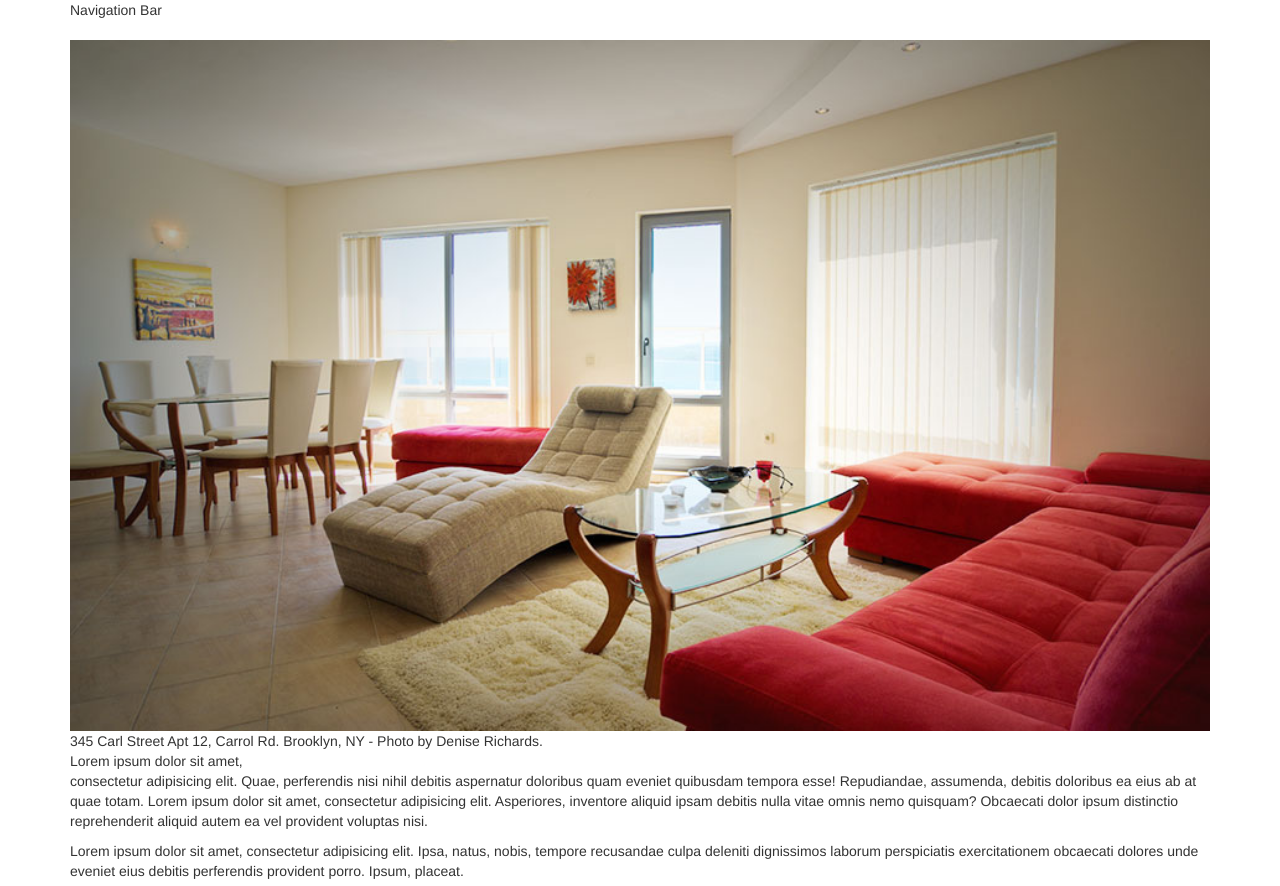
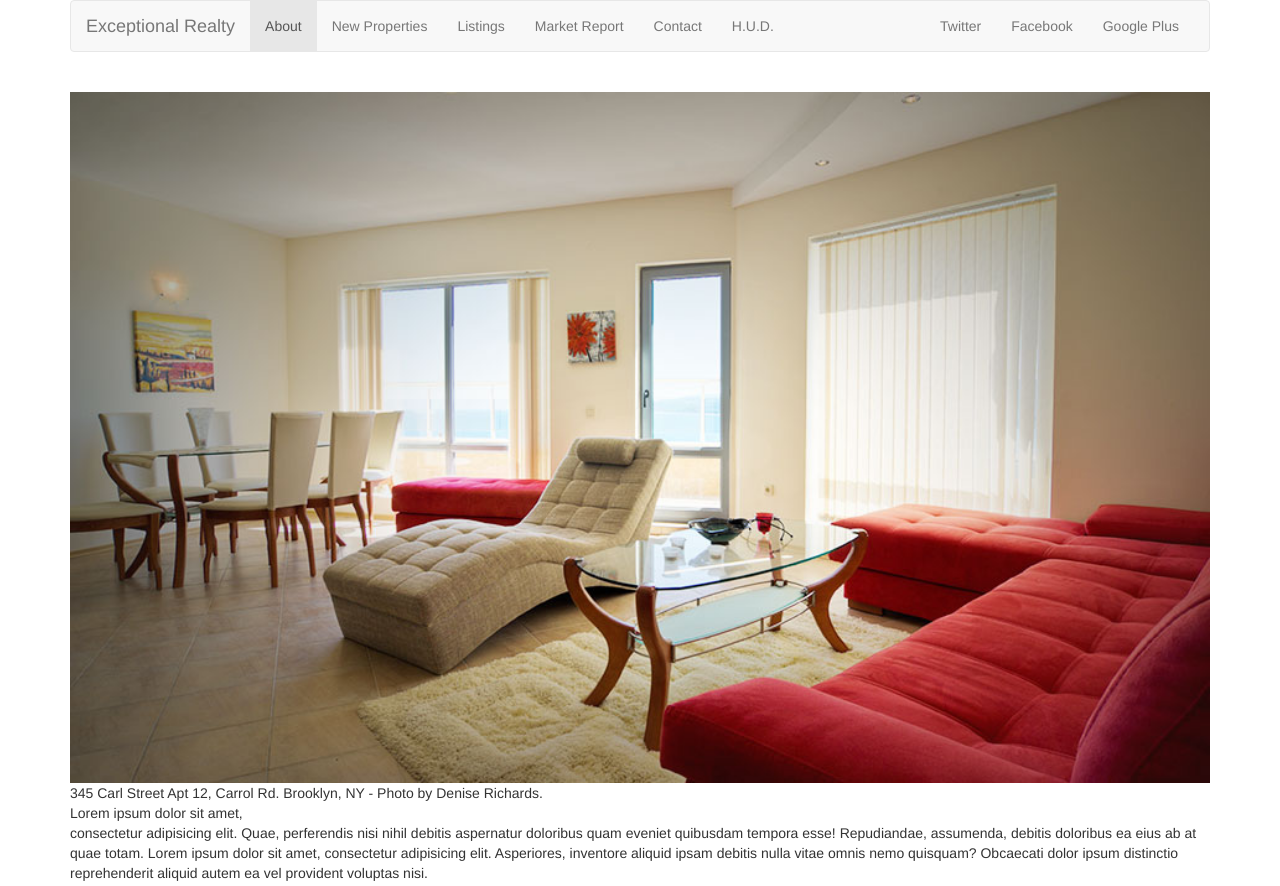
Before and after one commit to kyled871/exceptional-realty-bootstrapped, a plain HTML site: page index.html in a window 1280 px wide. Shown: the top 886 px of the page. Drawn offline with nearby package versions, Linux system fonts and the light colour scheme.

Commit message:
finish navbar

```diff
--- a/index.html
+++ b/index.html
@@ -26,7 +26,39 @@
 
       <div class="row">
         <div class="col-sm-12">
-          Navigation Bar
+          <nav class="navbar navbar-default">
+            <div class="container-fluid">
+              <!-- Brand and toggle get grouped for better mobile display -->
+              <div class="navbar-header">
+                <button type="button" class="navbar-toggle collapsed" data-toggle="collapse" data-target="#bs-example-navbar-collapse-1" aria-expanded="false">
+                  <span class="sr-only">Toggle navigation</span>
+                  <span class="icon-bar"></span>
+                  <span class="icon-bar"></span>
+                  <span class="icon-bar"></span>
+                </button>
+                <a class="navbar-brand" href="#">Exceptional Realty</a>
+              </div>
+
+              <!-- Collect the nav links, forms, and other content for toggling -->
+              <div class="collapse navbar-collapse" id="bs-example-navbar-collapse-1">
+                <!-- main nav links -->
+                <ul class="nav navbar-nav">
+                  <li class="active"><a href="#">About<span class="sr-only">(current)</span></a></li>
+                  <li><a href="#">New Properties</a></li>
+                  <li><a href="#">Listings</a></li>
+                  <li><a href="#">Market Report</a></li>
+                  <li><a href="#">Contact</a></li>
+                  <li><a href="#" target="_blank">H.U.D.</a></li>
+                </ul>
+              <!-- social nav links -->
+                <ul class="nav navbar-nav navbar-right">
+                  <li><a class="twit" href="#" title="Twitter">Twitter</a></li>
+                  <li><a class="fbook" href="#" tittle="Facebook">Facebook</a></li>
+                  <li><a class="gplus" href="#" title="Google Plus">Google Plus</a></li>
+                </ul>
+              </div><!-- /.navbar-collapse -->
+            </div><!-- /.container-fluid -->
+          </nav>
         </div>
       </div>
 
```
